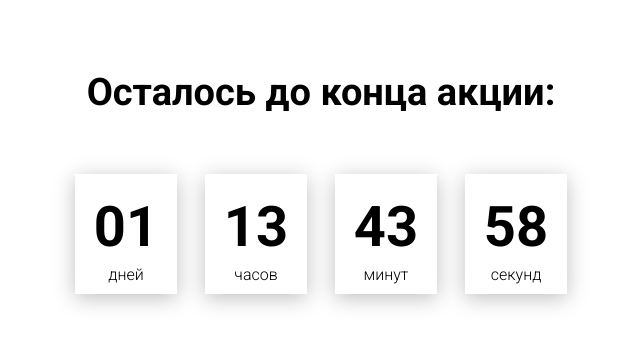
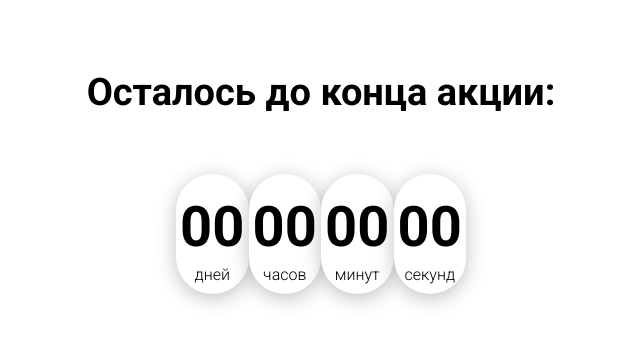
Before and after one commit to typeofMax/countdown-timer, a plain HTML site: page index.html in a window 1280 px wide. Shown: the whole page, without its empty margins (319-959 px from the left). Drawn offline with Linux system fonts and the light colour scheme.

Commit message:
add minor fixes

```diff
--- a/css/style.css
+++ b/css/style.css
@@ -25,9 +25,9 @@
 
 .promotion__timer .timer {
     margin-top: 60px;
-    padding: 0 60px;
+    padding: 0px 175px;
     display: flex;
-    justify-content: space-around;
+    justify-content: space-between;
     align-items: center
 }
 
@@ -38,7 +38,8 @@
     box-shadow: 0 4px 20px rgba(0, 0, 0, .25);
     font-size: 16px;
     font-weight: 300;
-    text-align: center
+    text-align: center;
+    border-radius: 38px;
 }
 
 .promotion__timer .timer__block span {
--- a/js/script.js
+++ b/js/script.js
@@ -1,6 +1,6 @@
 window.addEventListener('DOMContentLoaded', () => {
 
-    const deadLine = '2021-09-25';
+    const deadLine = '2021-09-23';
 
     function getTimeRemaining(endTime) {
         const t = Date.parse(endTime) - Date.parse(new Date()),  // получаем оставшееся время в ms
```
